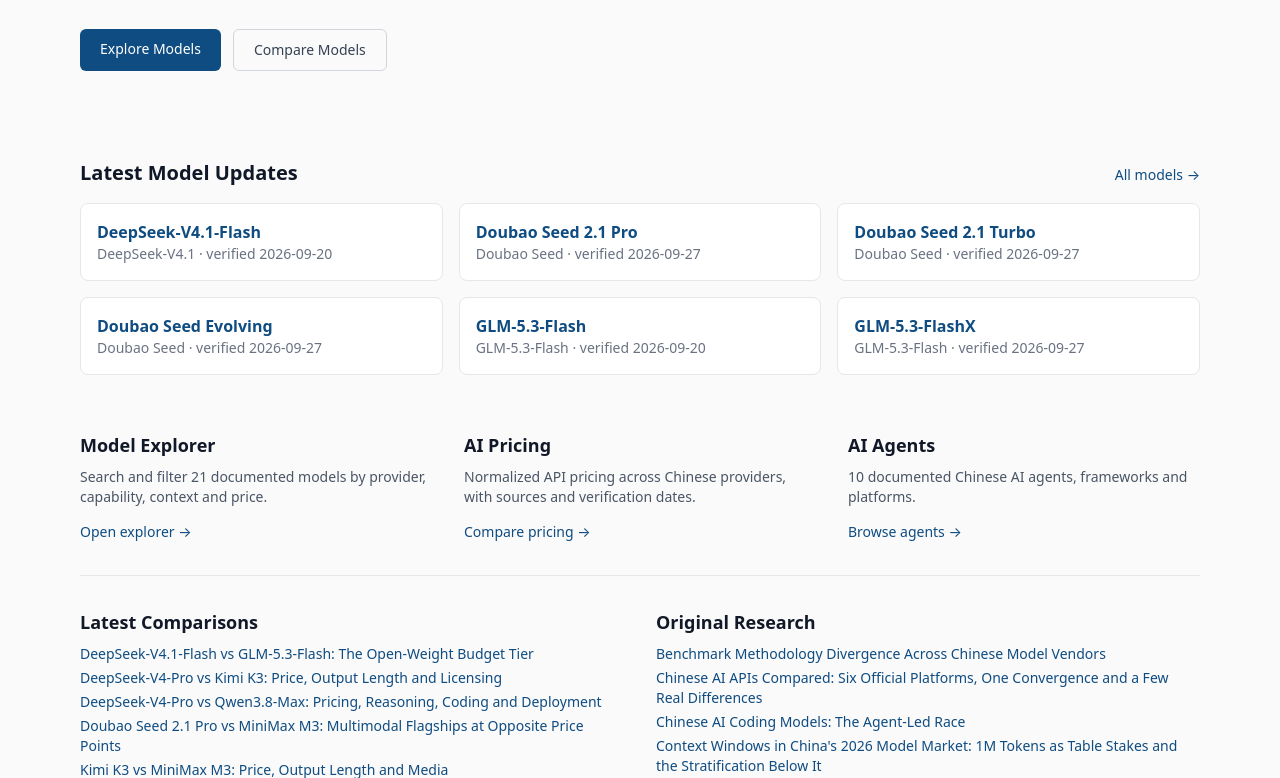
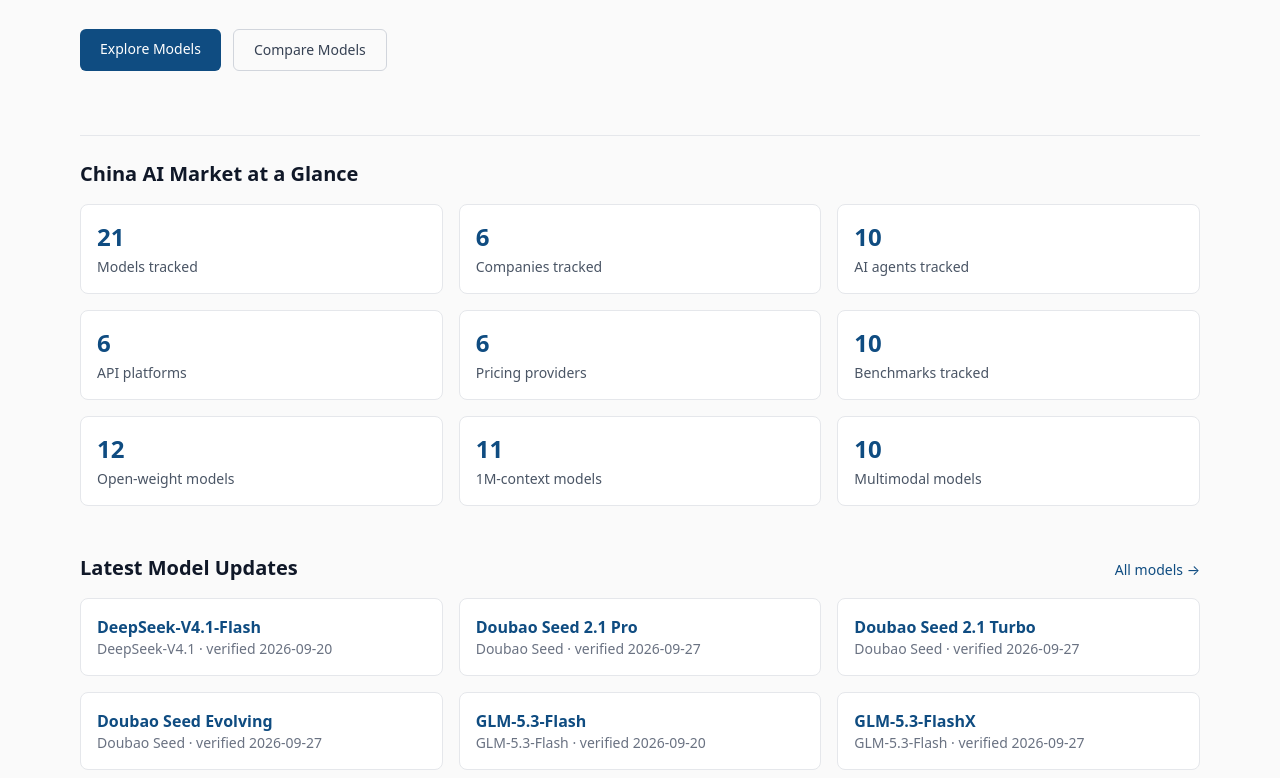
Before and after one commit to martinxionbiotech-max/china-ai-hub, an Astro site: page / in a window 1280 px wide. Shown: the part 322-1100 px from the top of the page. Built offline with nearby package versions, Linux system fonts and the light colour scheme; Astro itself is replaced by a stand-in of ours.

Commit message:
feat(b3): 首页 China AI Market at a Glance 计数区块（9 项计数自动从数据层读取 + 链接到列表页）

```diff
--- a/src/pages/index.astro
+++ b/src/pages/index.astro
@@ -6,9 +6,25 @@ import { datasetJsonLd } from '../lib/seo';
 const models = await getCollection('models');
 const companies = await getCollection('companies');
 const agents = await getCollection('agents');
+const apis = await getCollection('apis');
+const pricing = await getCollection('pricing');
+const benchmarks = await getCollection('benchmarks');
 const comparisons = await getCollection('comparisons');
 const research = await getCollection('research');
 const activeModels = models.filter((m) => m.data.status === 'active');
+
+// China AI Market at a Glance — all counts derived from the collections (no hardcoded numbers).
+const glance = [
+  { label: 'Models tracked', value: models.length, href: '/models/' },
+  { label: 'Companies tracked', value: companies.length, href: '/companies/' },
+  { label: 'AI agents tracked', value: agents.length, href: '/agents/' },
+  { label: 'API platforms', value: apis.length, href: '/api/' },
+  { label: 'Pricing providers', value: pricing.length, href: '/pricing/' },
+  { label: 'Benchmarks tracked', value: benchmarks.length, href: '/benchmarks/' },
+  { label: 'Open-weight models', value: models.filter((m) => m.data.open_weight === true).length, href: '/models/' },
+  { label: '1M-context models', value: models.filter((m) => (m.data.context_window ?? 0) >= 1000000).length, href: '/models/' },
+  { label: 'Multimodal models', value: models.filter((m) => m.data.capabilities.vision === true).length, href: '/models/' },
+];
 
 // P1: 首页 Dataset JSON-LD —— 全站数据库概览（与 models/index 的 Dataset 一致口径）
 const hubDataset = datasetJsonLd({
@@ -35,6 +51,19 @@ const hubDataset = datasetJsonLd({
     <div class="mt-8 flex gap-3">
       <a href="/models/" class="bg-[#0f4c81] text-white px-5 py-2.5 rounded-md text-sm font-medium hover:no-underline">Explore Models</a>
       <a href="/comparisons/" class="border border-gray-300 px-5 py-2.5 rounded-md text-sm font-medium text-gray-700 hover:no-underline">Compare Models</a>
+    </div>
+  </section>
+
+  <!-- China AI Market at a Glance -->
+  <section class="py-6 border-t border-gray-200">
+    <h2 class="text-xl font-semibold text-gray-900 mb-4">China AI Market at a Glance</h2>
+    <div class="grid gap-4 sm:grid-cols-3 lg:grid-cols-3">
+      {glance.map((g) => (
+        <a href={g.href} class="block border border-gray-200 rounded-lg bg-white p-4 hover:border-[#0f4c81] transition-colors">
+          <div class="text-2xl font-bold text-[#0f4c81]">{g.value}</div>
+          <div class="text-sm text-gray-600 mt-1">{g.label}</div>
+        </a>
+      ))}
     </div>
   </section>
 
```
